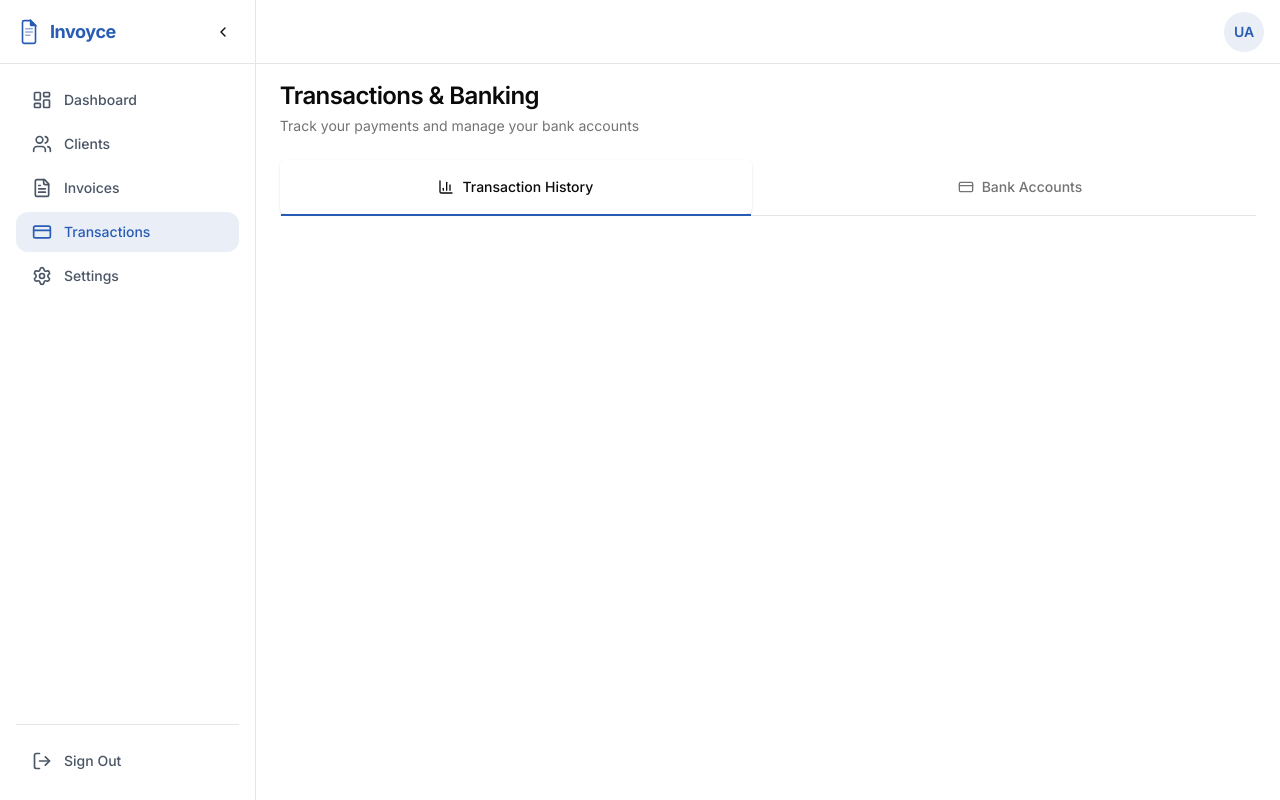
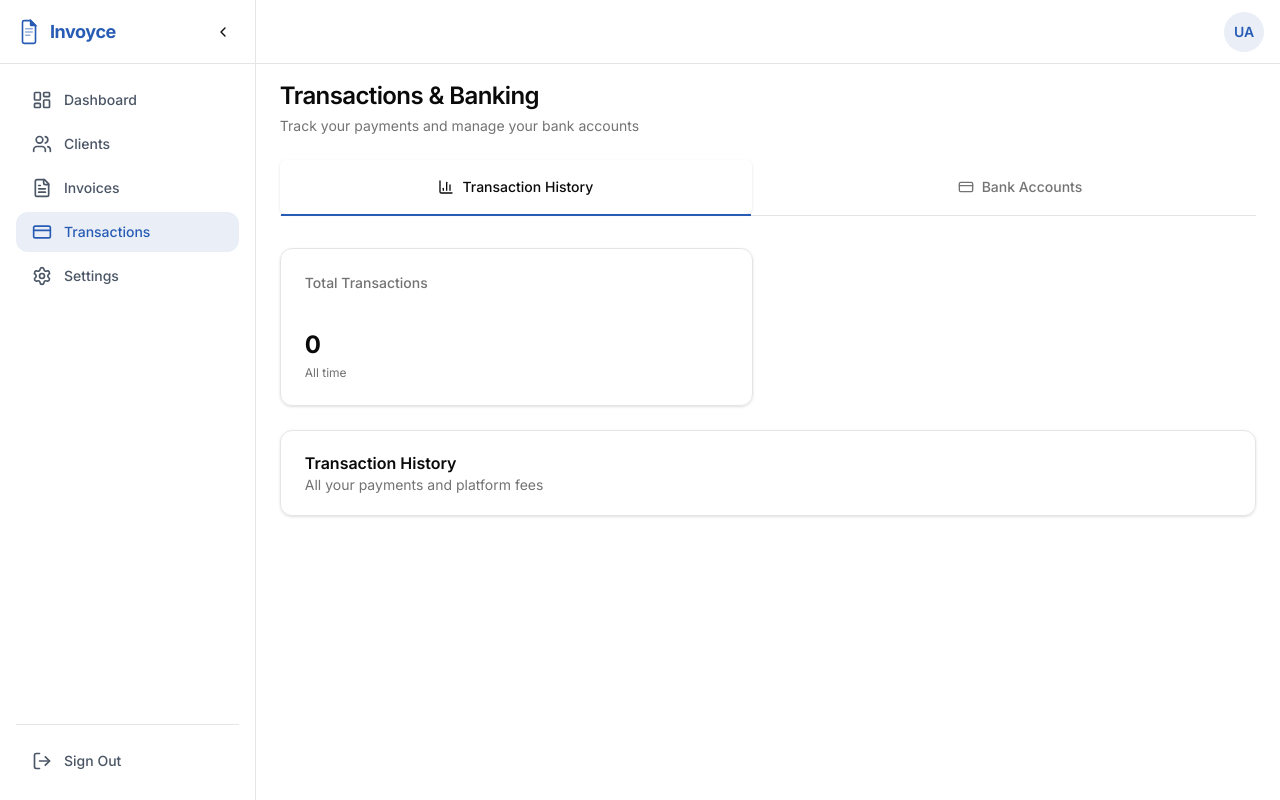
Before and after one commit to Uchenna99/Invoyce.pro-Clone, a React (Vite) app: page /dashboard/transactions in a window 1280 px wide. Built offline with nearby package versions, Linux system fonts and the light colour scheme.

Commit message:
working on transactions section

```diff
--- a/src/Components/Dashboard/TransactionHistory.tsx
+++ b/src/Components/Dashboard/TransactionHistory.tsx
@@ -1,9 +1,60 @@
+import { useEffect, useState } from "react";
+import Loader from "../Loader";
 
 
 const TransactionHistory = () => {
+    const [loading, setLoading] = useState(true);
+
+    useEffect(()=>{
+        setTimeout(() => {
+            setLoading(false);
+        }, 1000);
+    },[]);
+
   return (
     <>
         <div className="w-full h-fit flex flex-col gap-6">
+
+            <div className="w-full h-fit flex gap-8">
+
+                <div className="w-full md:w-1/2 flex flex-col gap-9 border border-border rounded-xl shadow-sm p-6">
+                    <p className="text-text-gray font-medium text-sm">
+                        Total Transactions
+                    </p>
+
+                    <div className="flex flex-col gap-1">
+                        {
+                            loading?
+                            <div className="p-1">
+                                <Loader size={6}/>
+                            </div>
+                            :
+                            <p className="text-2xl text-text-black font-bold">
+                                0
+                            </p>
+                        }
+                        <p className="text-xs text-text-gray">
+                            All time
+                        </p>
+                    </div>
+                </div>
+
+                <div className="w-1/2 max-md:hidden"></div>
+
+            </div>
+
+
+            <div className="w-full flex flex-col border border-border rounded-xl px-6 py-5 shadow-sm">
+
+                <div className="flex flex-col">
+                    <p className="text-text-black font-semibold">
+                        Transaction History
+                    </p>
+                    <p className="text-sm text-text-gray">
+                        All your payments and platform fees
+                    </p>
+                </div>
+            </div>
 
         </div>
     </>
--- a/src/Pages/UserTransactionsPage.tsx
+++ b/src/Pages/UserTransactionsPage.tsx
@@ -20,7 +20,7 @@ const UserTransactionsPage = () => {
         </div>
 
 
-        <div className="w-full h-14 flex gap-8 border-b border-border pb-[1px]">
+        <div className="w-full h-14 flex gap-8 border-b border-border pb-[1px] mb-2">
 
           <div className={`flex-1 flex items-center justify-center gap-2 rounded-md relative z-20 transition-all duration-300 cursor-default
             ${active === 1? 'shadow-sm shadow-shadow text-text-black' : 'text-text-gray hover:text-text-black'}`}
```
